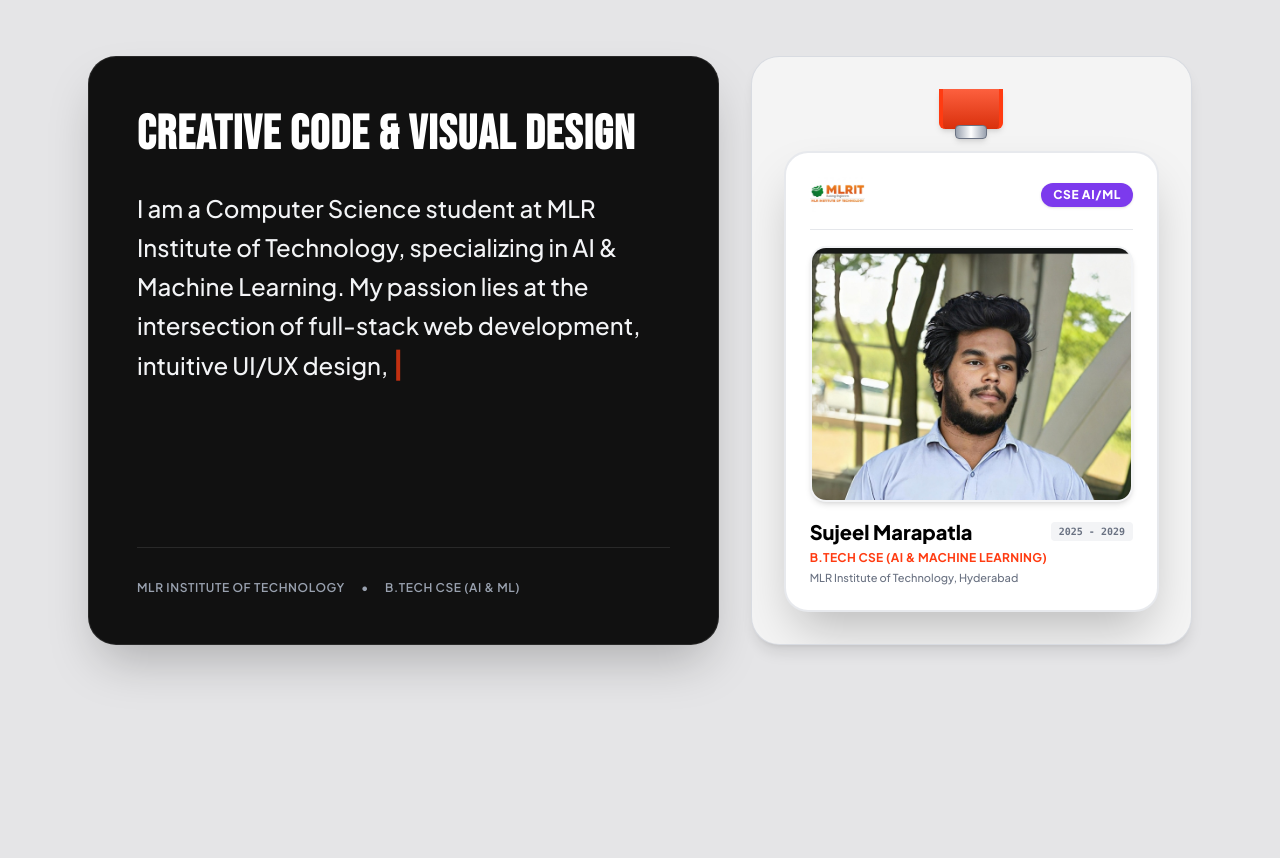
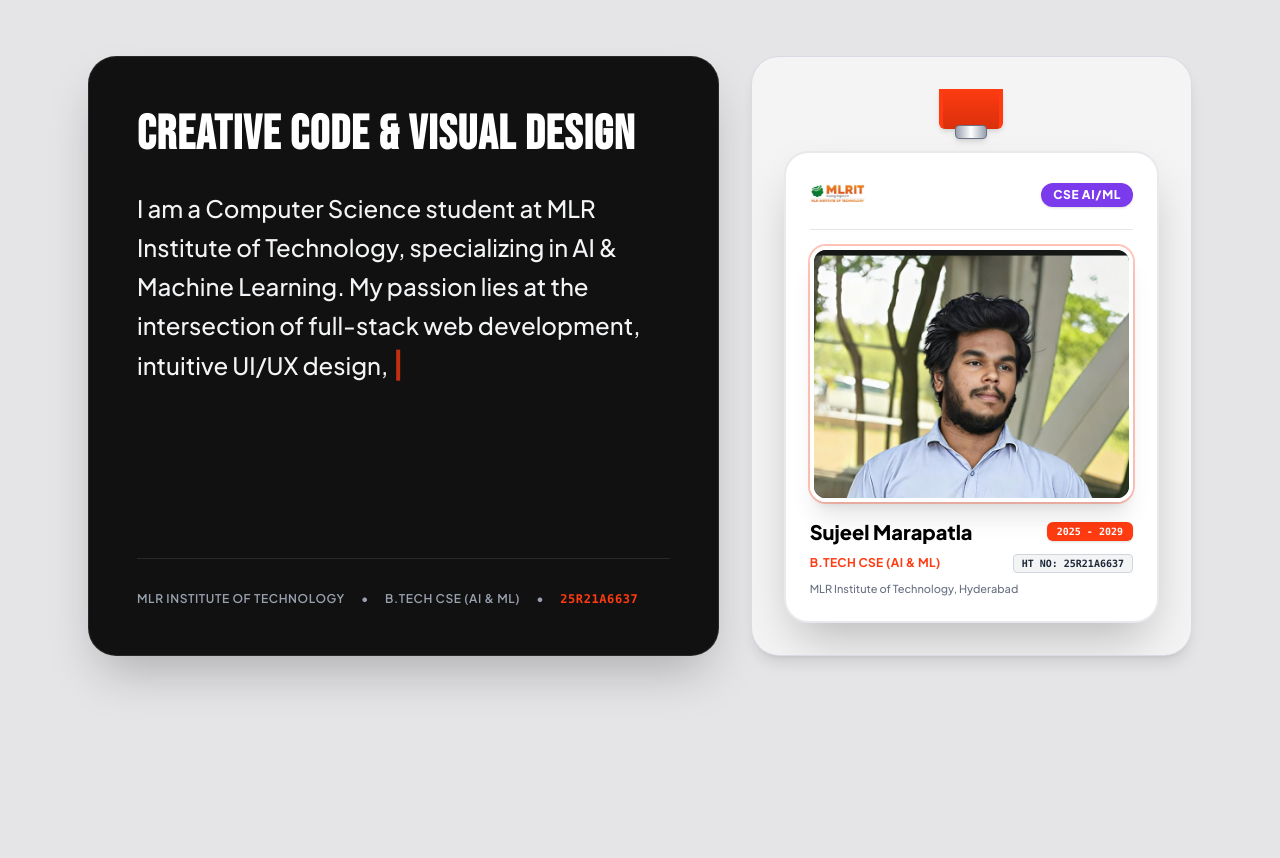
Before and after one commit to sujeelmarapatla-14AA/PortFolio, a Next.js app: page / in a window 1280 px wide. Shown: the part 1178-2036 px from the top of the page. Built offline with nearby package versions, Linux system fonts and the light colour scheme; a web font is replaced by a local one.

Commit message:
Add roll number 25R21A6637 and enhance student ID photo frame

```diff
--- a/app/components/About.tsx
+++ b/app/components/About.tsx
@@ -58,6 +58,8 @@ export default function About() {
               <span>MLR Institute of Technology</span>
               <span>•</span>
               <span>B.Tech CSE (AI & ML)</span>
+              <span>•</span>
+              <span className="text-[#ff3b11] font-mono">25R21A6637</span>
             </div>
           </motion.div>
 
@@ -72,7 +74,7 @@ export default function About() {
             {/* Hanging Lanyard Strap Design */}
             <div className="flex flex-col items-center mb-3">
               {/* Lanyard Fabric Strap */}
-              <div className="w-16 h-10 border-x-4 border-[#ff3b11] bg-gradient-to-b from-[#ff3b11]/80 to-[#d9300c] shadow-md rounded-b-md" />
+              <div className="w-16 h-10 border-x-4 border-[#ff3b11] bg-gradient-to-b from-[#ff3b11] to-[#d9300c] shadow-md rounded-b-md" />
               {/* Metallic Clip Ring */}
               <div className="w-8 h-3.5 bg-gradient-to-r from-gray-400 via-white to-gray-400 border border-gray-500 rounded-sm shadow-md -mt-1 z-10" />
             </div>
@@ -94,8 +96,8 @@ export default function About() {
                 </span>
               </div>
 
-              {/* Student Photo */}
-              <div className="relative w-full h-56 md:h-64 rounded-2xl overflow-hidden border-2 border-gray-100 shadow-md mb-4 bg-gray-100">
+              {/* Photo in Premium Studio Frame with Glow Ring */}
+              <div className="relative w-full h-56 md:h-64 rounded-2xl overflow-hidden border-4 border-white shadow-xl ring-2 ring-[#ff3b11]/30 mb-4 bg-gradient-to-b from-[#182333] via-[#0f1724] to-[#0a0f18] group-hover:ring-[#ff3b11] transition-all duration-500">
                 <Image
                   src="/sujeel-photo.jpg"
                   alt={name}
@@ -105,19 +107,24 @@ export default function About() {
                 />
               </div>
 
-              {/* Student Credentials & Details */}
-              <div className="space-y-1 text-left">
-                <div className="flex items-center justify-between">
+              {/* Student Credentials & Details with Roll No */}
+              <div className="space-y-2 text-left">
+                <div className="flex items-center justify-between gap-2">
                   <h4 className="font-sans text-xl font-extrabold text-black">
                     {name}
                   </h4>
-                  <span className="text-[10px] font-mono font-bold text-gray-500 bg-gray-100 px-2 py-0.5 rounded">
+                  <span className="text-[10px] font-mono font-extrabold text-white bg-[#ff3b11] px-2.5 py-0.5 rounded-md shadow-sm">
                     2025 - 2029
                   </span>
                 </div>
-                <p className="text-xs font-bold text-[#ff3b11] tracking-wide uppercase">
-                  B.Tech CSE (AI & Machine Learning)
-                </p>
+                <div className="flex items-center justify-between text-xs gap-1">
+                  <p className="font-bold text-[#ff3b11] tracking-wide uppercase">
+                    B.Tech CSE (AI & ML)
+                  </p>
+                  <span className="text-[10px] font-mono font-extrabold text-gray-800 bg-gray-100 px-2 py-0.5 rounded border border-gray-300">
+                    HT NO: 25R21A6637
+                  </span>
+                </div>
                 <p className="text-[11px] font-medium text-gray-500">
                   MLR Institute of Technology, Hyderabad
                 </p>
```
